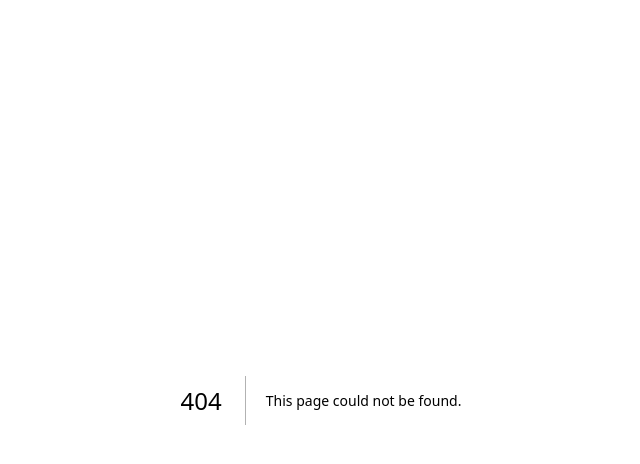
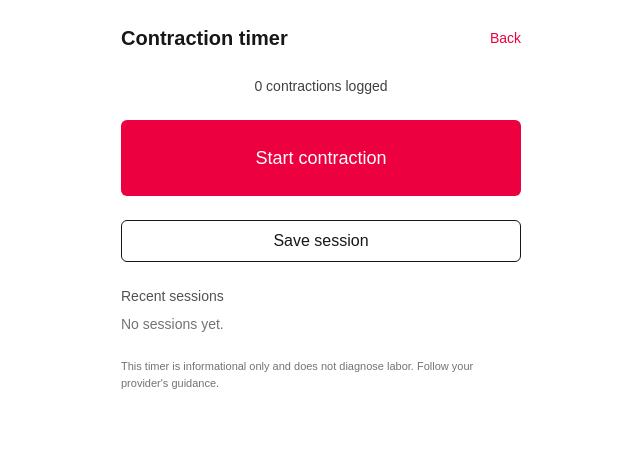
Before and after one commit to deepakpk-dev/lumen, a Next.js app: page /pregnancy/contractions in a window 1280 px wide. Before the commit this address had no page. Shown: the top 464 px of the page, without its empty margins (319-959 px from the left). Built offline with nearby package versions, Linux system fonts and the light colour scheme.

Commit message:
feat(pregnancy): add contraction timer tool

```diff
--- /dev/null
+++ b/app/pregnancy/contractions/page.tsx
@@ -0,0 +1,5 @@
+import { ContractionTimer } from '@/src/components/ContractionTimer';
+
+export default function ContractionsPage() {
+  return <ContractionTimer />;
+}
--- /dev/null
+++ b/src/components/ContractionTimer.tsx
@@ -0,0 +1,86 @@
+'use client';
+
+import { useState } from 'react';
+import Link from 'next/link';
+import { useHealthData } from '@/src/state/useHealthData';
+import type { Contraction, ContractionSession } from '@/src/domain/types';
+import { fiveOneOneStatus } from '@/src/domain/pregnancy/contractions';
+import { todayISO } from '@/src/domain/dates';
+
+function newId(): string {
+  return globalThis.crypto?.randomUUID?.() ?? `ct_${Date.now()}_${Math.random()}`;
+}
+
+export function ContractionTimer() {
+  const { saveContractionSession, contractionSessions } = useHealthData();
+  const [contractions, setContractions] = useState<Contraction[]>([]);
+  const [openStart, setOpenStart] = useState<string | null>(null);
+
+  function startContraction() {
+    setOpenStart(new Date().toISOString());
+  }
+
+  function stopContraction() {
+    if (!openStart) return;
+    setContractions((cs) => [...cs, { start: openStart, end: new Date().toISOString() }]);
+    setOpenStart(null);
+  }
+
+  async function save() {
+    if (contractions.length === 0) return;
+    await saveContractionSession({ id: newId(), date: todayISO(), contractions });
+    setContractions([]);
+  }
+
+  const status = fiveOneOneStatus(contractions, new Date().toISOString());
+
+  return (
+    <main className="mx-auto max-w-md space-y-6 p-6">
+      <div className="flex items-center justify-between">
+        <h1 className="text-xl font-semibold">Contraction timer</h1>
+        <Link href="/pregnancy" className="text-sm text-rose-600">Back</Link>
+      </div>
+
+      <p className="text-center text-sm text-neutral-700">
+        {contractions.length} contraction{contractions.length === 1 ? '' : 's'} logged
+      </p>
+
+      {openStart ? (
+        <button type="button" onClick={stopContraction} className="w-full rounded-md bg-neutral-700 px-4 py-6 text-lg text-white">
+          Stop contraction
+        </button>
+      ) : (
+        <button type="button" onClick={startContraction} className="w-full rounded-md bg-rose-600 px-4 py-6 text-lg text-white">
+          Start contraction
+        </button>
+      )}
+
+      {status.meetsCriteria && (
+        <p className="rounded-md border border-amber-300 bg-amber-50 p-3 text-sm text-amber-800">
+          {status.message}
+        </p>
+      )}
+
+      <button type="button" onClick={save} className="w-full rounded-md border px-4 py-2">
+        Save session
+      </button>
+
+      <section className="space-y-2">
+        <h2 className="text-sm font-medium text-neutral-600">Recent sessions</h2>
+        {contractionSessions.length === 0 ? (
+          <p className="text-sm text-neutral-500">No sessions yet.</p>
+        ) : (
+          <ul className="space-y-1 text-sm text-neutral-700">
+            {contractionSessions.map((s: ContractionSession) => (
+              <li key={s.id}>{s.date}: {s.contractions.length} contractions</li>
+            ))}
+          </ul>
+        )}
+      </section>
+
+      <p className="text-[11px] text-neutral-500">
+        This timer is informational only and does not diagnose labor. Follow your provider&apos;s guidance.
+      </p>
+    </main>
+  );
+}
```
Also changed, not shown: 1 other file (tests, documents, lock files or other folders).
